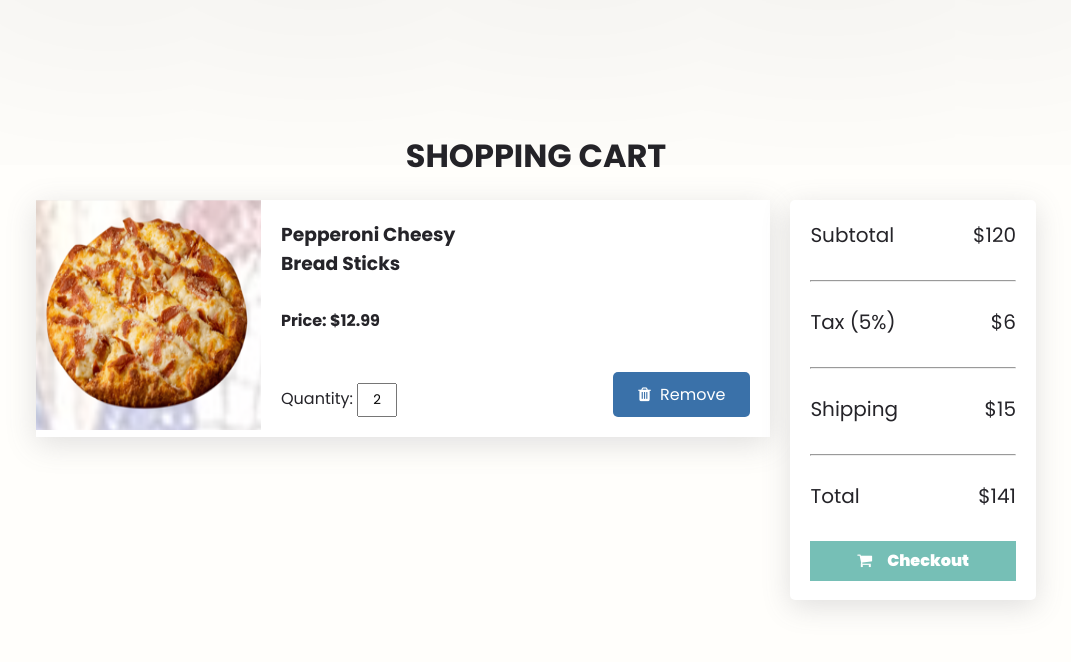
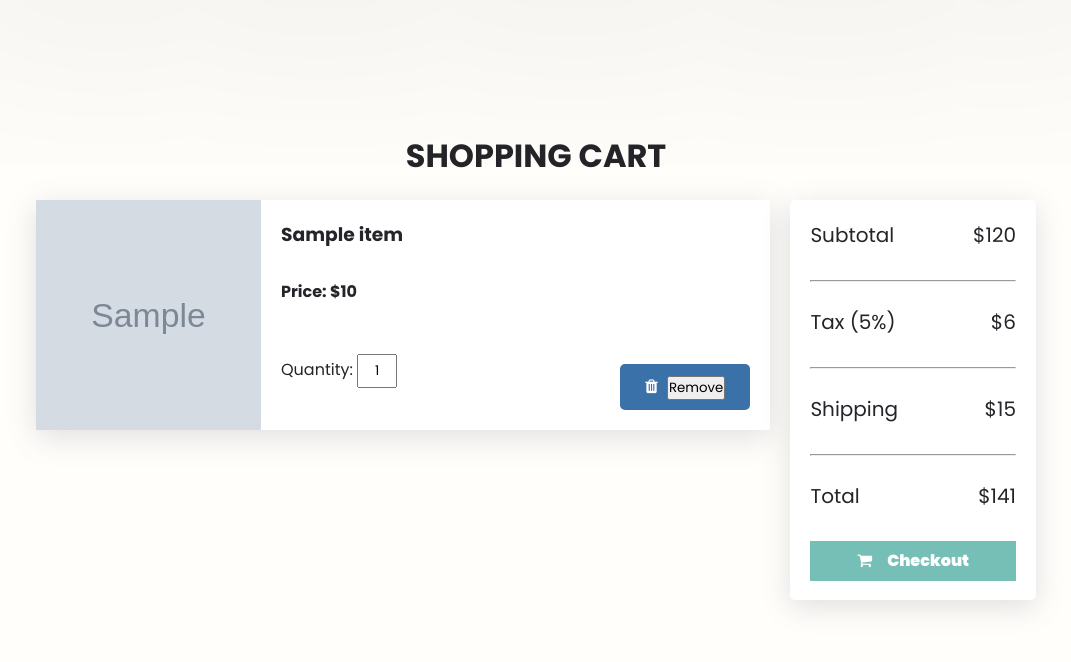
Before and after one commit to JustinStark2022/foodOrderingWebsiteWorkspace, a Flask app: template templates/shoppingcart.html in a window 1280 px wide. Shown: the part 138-800 px from the top of the page, without its empty margins (104-1175 px from the left). Run offline with Flask 3, Linux system fonts and the light colour scheme; the template is opened without the code that fills it: most values are stand-ins (such as "Sample title", 1, 10 or a date in 2020); grey boxes marked "Sample" are stand-in pictures; parts of the project's set-up code (start-up, migrations or seed data) failed here and were passed over; some libraries are stand-ins or nearby versions.

Commit message:
add to cart buttons working + csrf tokens

```diff
--- a/app.py
+++ b/app.py
@@ -8,7 +8,10 @@ from gridfs import GridFS
 from flask import Response
 from flask_login import LoginManager, UserMixin, login_user, login_required, logout_user, current_user
 from flask import session
+from flask_wtf.csrf import CSRFProtect
 import config
+from bson import ObjectId
+
 
 # Added to prevent backend secrets from being shared on public git repo. Requires a config.py file with connection string inside as a variable  "uri"
 uri = config.uri
@@ -19,36 +22,43 @@ client = MongoClient(uri, server_api=ServerApi('1'))
 app = Flask(__name__, template_folder='templates')
 app.config['MONGO_URI'] = uri
 app.secret_key = config.secret_key
+csrf = CSRFProtect(app)
 mongo = PyMongo(app)
+
+if __name__ == "__main__":
+    app.run(debug=True)
 
 db = client.groupies
 coll = db.groupies
 users = db.users
+carts = db.carts
 
 login_manager = LoginManager()
 login_manager.init_app(app)
 login_manager.login_view = 'login'
 
 class User(UserMixin):
-    def __init__(self, username, password):
+    def __init__(self, user_id, username, password):
+        self.id = user_id
         self.username = username
         self.password = password
         self.active = True
 
     def get_id(self):
-        return self.username
+        return self.id
 
     @property
     def is_active(self):
         return self.active
 
 @login_manager.user_loader
-def load_user(username):
-    user_data = users.find_one({'username': username})
+def load_user(user_id):
+    user_data = users.find_one({'_id': ObjectId(user_id)})
     if user_data:
-        return User(username=user_data['username'], password=user_data['password'])
+        return User(user_id=str(user_data['_id']), username=user_data['username'], password=user_data['password'])
     else:
         return None
+
 
 def item_serializer(item):
     return {
@@ -64,11 +74,13 @@ def about():
 
 @app.route('/menu')
 def menu():
+    print("page loaded successfully")
     items = db.items.find()
     return render_template('menu.html', items=items)
 
 @app.route('/')
 def index():
+    print("Page loaded successfully")
     items = db.items.find()
     return render_template('index.html', items=items)
 
@@ -82,12 +94,13 @@ def login():
         user = users.find_one({'username': username})
 
         if user and check_password_hash(user['password'], password):
-            login_user(User(username=user['username'], password=user['password']))
+            user_obj = User(username=user['username'], password=user['password'], user_id=str(user['_id']))
+            login_user(user_obj)
             next_page = request.args.get('next')  # Get the value of the 'next' parameter
             if user['role'] == 'admin':
                 return redirect(next_page or url_for('admin'))
             elif user['role'] == 'customer':
-                return redirect(next_page or url_for('dashboard'))  # Redirect to the customer dashboard or a different route
+                return redirect(next_page or url_for('index'))  # Redirect to the customer dashboard or a different route
             else:
                 flash('Invalid role.', 'danger')
         else:
@@ -99,9 +112,12 @@ def login():
 @app.route('/admin', methods=['GET', 'POST'])
 @login_required
 def admin():
+    username=current_user.username
+
+
     if request.method == 'GET':
         items = db.items.find()
-        return render_template('admin.html', items=items)
+        return render_template('admin.html', items=items, username=username)
 
     if request.method == 'POST':
         items = db.items.find()
@@ -134,32 +150,99 @@ def image(filename):
     else:
         return "Image not found", 404
 
-@app.route('/register', methods=['POST', 'GET'])
+@app.route('/register', methods=['GET', 'POST'])
 def register():
     if request.method == 'POST':
-        username = request.form['username']
-        password = request.form['password']  # Get password from form data
-        confirmPass = request.form['confirmPass']  # Get confirmPass from form data
-        existing_user = users.find_one({'username': username})
+        # Check if the user already exists
+        existing_user = users.find_one({'username': request.form['username']})
 
-        if existing_user is not None:
-            flash('username is already taken!', 'danger')
-            return redirect(url_for('register'))
-        elif existing_user is None and password == confirmPass:
-            hashed_password = generate_password_hash(password)
-            new_user = {
-                'username': username,
+        if existing_user is None:
+            # Hash the password
+            hashed_password = generate_password_hash(request.form['password'], method='sha256')
+            # Insert the new user data into the database
+            users.insert_one({
+                'username': request.form['username'],
                 'password': hashed_password,
-                'role': 'customer'  # Assuming a default role of 'customer'
-            }
-            users.insert_one(new_user)
+                'email': request.form['email'],
+                'role': 'customer',  # Add the 'role' field with the value 'customer'
+                'cart': []  # Initialize the cart as an empty array
+            })
             return redirect(url_for('login'))
+
+        flash('Username already exists. Please choose a different one.')
     return render_template('register.html')
 
-@app.route('/shoppingcart')
+
+
+@app.route('/shoppingcart', methods=['GET', 'POST'])
+@login_required
 def shoppingcart():
+    if request.method == 'POST':
+        item_id = request.form['item_id']
+        action = request.form['action']
+        username = current_user.username
 
-    return render_template('shoppingcart.html')
+        user_cart = users.find_one({'username': username}).get('cart', [])
+
+        if action == 'update':
+            new_quantity = int(request.form['quantity'])
+            for item in user_cart:
+                if str(item['item_id']) == item_id:
+                    item['quantity'] = new_quantity
+                    break
+
+        elif action == 'remove':
+            user_cart = [item for item in user_cart if str(item['item_id']) != item_id]
+
+        users.update_one({'username': username}, {'$set': {'cart': user_cart}})
+
+    items = []
+    user_cart = users.find_one({'username': current_user.username}).get('cart', [])
+    for item in user_cart:
+        item_data = db.items.find_one({'_id': ObjectId(item['item_id'])})
+        if item_data:
+            item_data['quantity'] = item['quantity']
+            items.append(item_data)
+
+    return render_template('shoppingcart.html', items=items)
+
+
+
+@app.route('/add_to_cart', methods=['POST'])
+@login_required
+def add_to_cart():
+    print("Request received at /add_to_cart")
+    item_id = request.json.get('item_id')
+    print(f"Item ID received: {item_id}")  # Add this line
+
+    if not item_id:
+        return jsonify({'error': 'Item ID is missing'}), 400
+
+    # Check if the item exists in the items collection
+    item = db.items.find_one({'_id': ObjectId(item_id)})
+    if not item:
+        return jsonify({'error': 'Item not found'}), 404
+
+    # Get the current user
+    user = users.find_one({'username': current_user.username})
+
+    # Check if the item is already in the user's cart
+    cart_item = next((i for i in user['cart'] if str(i['item_id']) == item_id), None)
+
+    if cart_item:
+        # Update the item quantity in the cart
+        users.update_one(
+            {'_id': user['_id'], 'cart.item_id': ObjectId(item_id)},
+            {'$inc': {'cart.$.quantity': 1}}
+        )
+    else:
+        # Add the new item to the cart
+        users.update_one(
+            {'_id': user['_id']},
+            {'$push': {'cart': {'item_id': ObjectId(item_id), 'quantity': 1}}}
+        )
+
+    return jsonify({'message': 'Item added to cart successfully'}), 200
 
 
 
--- a/static/js/script.js
+++ b/static/js/script.js
@@ -23,20 +23,44 @@ darkmode.onclick = () => {
 	}
 }
 
-async function fetchItems() {
-	const response = await fetch('/items');
-	const items = await response.json();
-	// Render items in the frontend
-  }
+document.addEventListener('DOMContentLoaded', () => {
+  const addToCartButtons = document.querySelectorAll('.add-to-cart');
 
-  async function addItem(name) {
-	const response = await fetch('/items', {
+  addToCartButtons.forEach((button) => {
+    button.addEventListener('click', async () => {
+      const itemId = button.getAttribute('data-item-id');
+      await addToCart(itemId);
+    });
+  });
+});
+
+async function addToCart(itemId) {
+	const csrfToken = document.querySelector('meta[name="csrf-token"]').getAttribute('content');
+	const response = await fetch('/add_to_cart', {
 	  method: 'POST',
 	  headers: {
 		'Content-Type': 'application/json',
+		'X-CSRFToken': csrfToken,
 	  },
-	  body: JSON.stringify({name: name}),
+	  body: JSON.stringify({ item_id: itemId }),
 	});
-	const newItem = await response.json();
-	// Update the frontend with the new item
+
+	if (response.ok) {
+	  // Show a success message or update the cart count
+	  alert('Item added to cart!');
+	} else {
+	  // Log the raw response text to the console
+	  const rawText = await response.text();
+	  console.log('Raw response text:', rawText);
+
+	  // Show an error message
+	  try {
+		const error = JSON.parse(rawText); // Change this line
+		console.error(error);
+	  } catch (e) {
+		console.error('Error parsing JSON:', e);
+	  }
+
+	  alert('Error adding item to cart.');
+	}
   }
--- a/templates/index.html
+++ b/templates/index.html
@@ -3,6 +3,8 @@
 <head>
 	<meta charset="utf-8">
 	<meta name="viewport" content="width=device-width, initial-scale=1">
+	<meta name="csrf-token" content="{{ csrf_token() }}">
+
 	<title>Groupie's Pizza</title>
 
 	<!---======css=====-->
@@ -119,16 +121,14 @@
 	<div class="menu-content">
 
 	{% for item in items %}
-
 		<div class="row">
 		  <div class="row-img">
 			<img src="static/img/logo.png">
 		  </div>
 		  <h5 class="name">{{ item["name"] }}</h5>
 		  <h6 class="price">{{ item["price"] }}</h6>
-				<button onclick="" type="button" class="btn btn-primary">Add to Cart</button>
+		  <button data-item-id="{{ item['_id'] }}" type="button" class="btn btn-primary add-to-cart">Add to Cart</button>
 		</div>
-
 	{% endfor %}
 	</div>
 
--- a/templates/login.html
+++ b/templates/login.html
@@ -2,6 +2,8 @@
 <html lang="en" dir="ltr">
    <head>
       <meta charset="utf-8">
+      <meta name="csrf-token" content="{{ csrf_token }}">
+
       <title>Groupie's Pizza Login</title>
       <link rel="stylesheet" href="/static/css/login.css">
       <link rel="stylesheet" href="https://cdnjs.cloudflare.com/ajax/libs/font-awesome/5.15.3/css/all.min.css"/>
@@ -36,7 +38,7 @@
              <label>password</label>
              <input type="password" name="password" required>
          </div>
-
+         <input type="hidden" name="csrf_token" value="{{ csrf_token() }}">
          <div class="flash-messages-container">
          {% with messages = get_flashed_messages(with_categories=true) %}
              {% if messages %}
--- a/templates/menu.html
+++ b/templates/menu.html
@@ -3,6 +3,8 @@
 <head>
 	<meta charset="utf-8">
 	<meta name="viewport" content="width=device-width, initial-scale=1">
+	<meta name="csrf-token" content="{{ csrf_token() }}">
+
 	<title>Groupie's Pizza</title>
 
 	<!---======css=====-->
@@ -58,11 +60,11 @@
 				</div>
 				<h5 class="name">{{ item["name"] }}</h5>
 				<h6 class="price">{{ item["price"] }}</h6>
-				<button onclick="" type="button" class="btn btn-primary">Add to Cart</button>
+				<button data-item-id="{{ item['_id'] }}" type="button" class="btn btn-primary add-to-cart">Add to Cart</button>
 			</div>
 
 	{% endfor %}
-</div>
+	</div>
 </section>
 
     <!--===contact--==-->
--- a/templates/shoppingcart.html
+++ b/templates/shoppingcart.html
@@ -3,6 +3,8 @@
 
 	<head>
 		<meta charset="UTF-8">
+		<meta name="csrf-token" content="{{ csrf_token() }}">
+
     	<title>Groupie's Pizza Shopping Cart</title>
     	<link href="https://stackpath.bootstrapcdn.com/font-awesome/4.7.0/css/font-awesome.min.css" rel="stylesheet" type="text/css">
 		<link href="/static/css/shoppingcart.css" rel="stylesheet">
@@ -35,15 +37,24 @@
 			<div class="project">
 				<div class="shop">
 
+					{% for item in items %}
 					<div class="cart-box">
-				    	<img src="/static/img/m1.png">
+						<img src="{{ url_for('image', filename=item['image']) }}" alt="Item image">
 						<div class="content">
-							<h3>Pepperoni Cheesy<br> Bread Sticks</h3>
-							<h4>Price: $12.99</h4>
-							<p class="unit">Quantity: <input name="" value="2"></p>
-							<p class="btn-area"><i aria-hidden="true" class="fa fa-trash"></i> <span class="btn2">Remove</span></p>
+							<h3>{{ item["name"] }}</h3>
+							<h4>Price: ${{ item["price"] }}</h4>
+							<form method="POST" action="{{ url_for('shoppingcart') }}">
+								<p class="unit">Quantity: <input name="quantity" value="1"></p>
+								<input type="hidden" name="action" value="remove">
+								<input type="hidden" name="item_id" value="{{ item['_id'] }}">
+								<p class="btn-area">
+									<i aria-hidden="true" class="fa fa-trash"></i>
+									<button type="submit" class="btn2">Remove</button>
+								</p>
+							</form>
 						</div>
 					</div>
+					{% endfor %}
 
 				</div>
 				<div class="right-bar">
```
Also changed, not shown: templates/admin.html (+6 -1 lines), templates/register.html (+15 -7 lines), __init__.py (added), 1 other file. Lines whose indentation alone changed are shown as unchanged.
